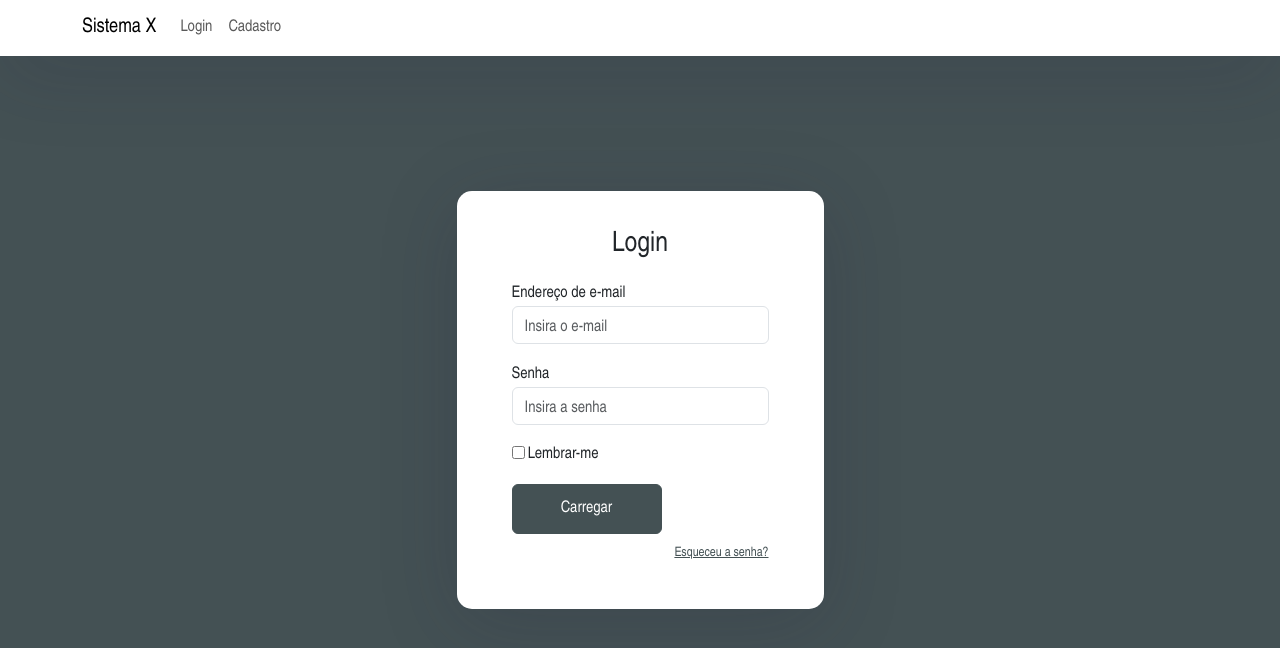
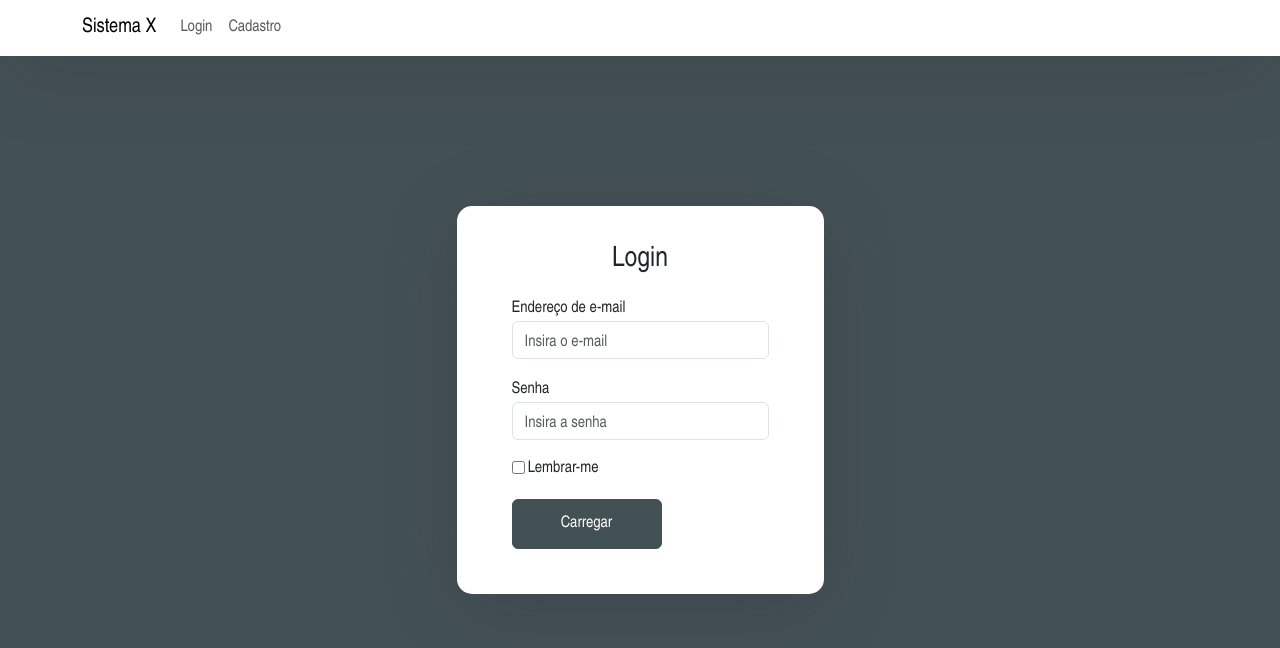
Before and after one commit to rjesner/crypto-signal-robot, a React (Create React App) app in the folder app/frontend/: page / in a window 1280 px wide. Shown: the top 648 px of the page. Built offline with nearby package versions, Linux system fonts and the light colour scheme.

Commit message:
feat: login interface simplified and link to login page from signup page fixed

```diff
--- a/app/frontend/src/components/LoginComponent.js
+++ b/app/frontend/src/components/LoginComponent.js
@@ -72,9 +72,6 @@ export default function Login() {
 					Carregar
 				</button>
 			</div>
-			<p className="forgot-password text-right">
-				<a href="#">Esqueceu a senha?</a>
-			</p>
 		</form>
 	);
 }
--- a/app/frontend/src/components/SignUpComponent.js
+++ b/app/frontend/src/components/SignUpComponent.js
@@ -79,7 +79,7 @@ export default function SignUp() {
 				</button>
 			</div>
 			<p className="forgot-password text-right">
-				Já registrado, <a href="/login">fazer login</a>?
+				Já registrado, <a onClick={() => navigate('/login')}><u>fazer login</u></a>?
 			</p>
 		</form>
 	);
```
